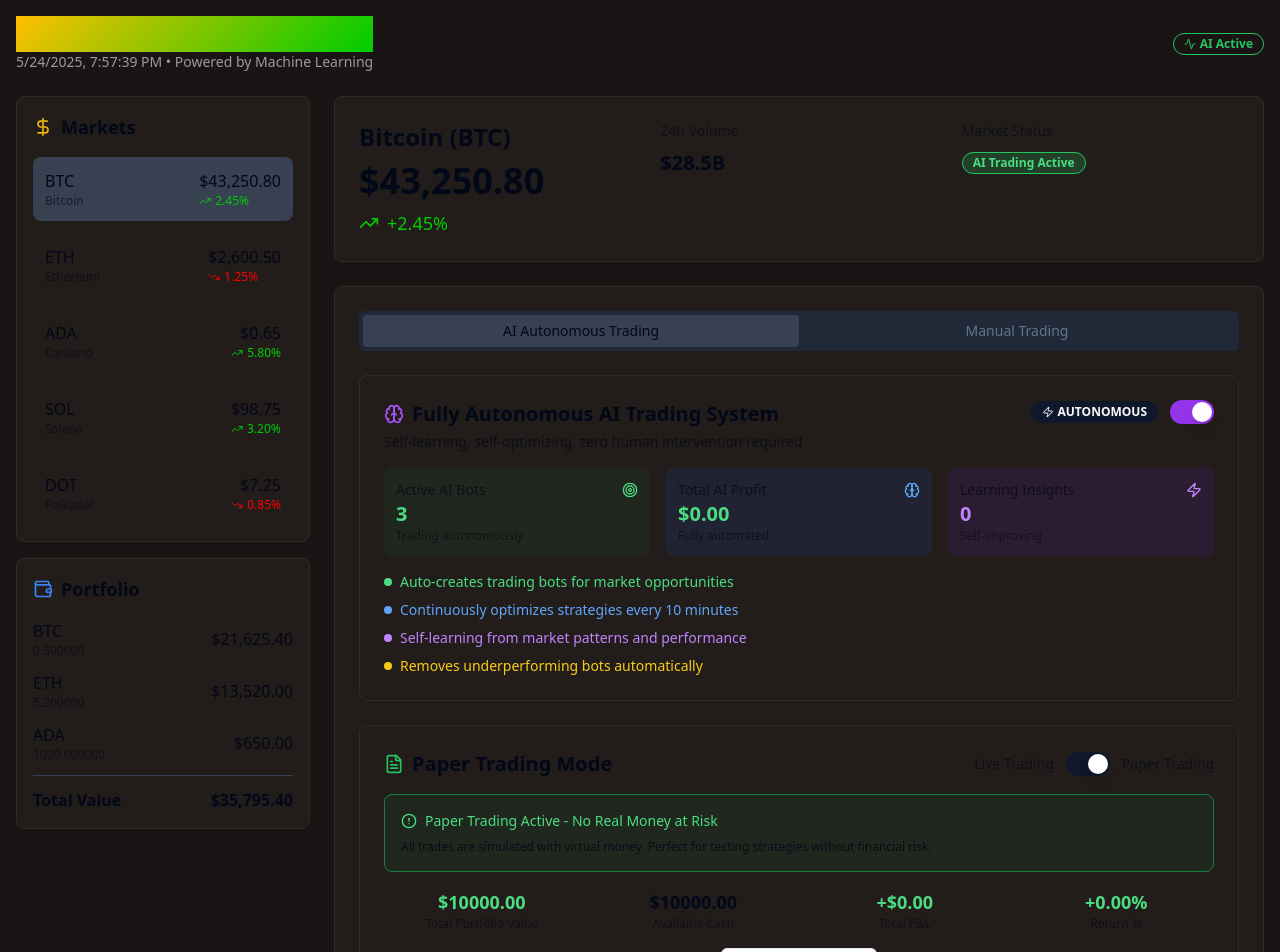
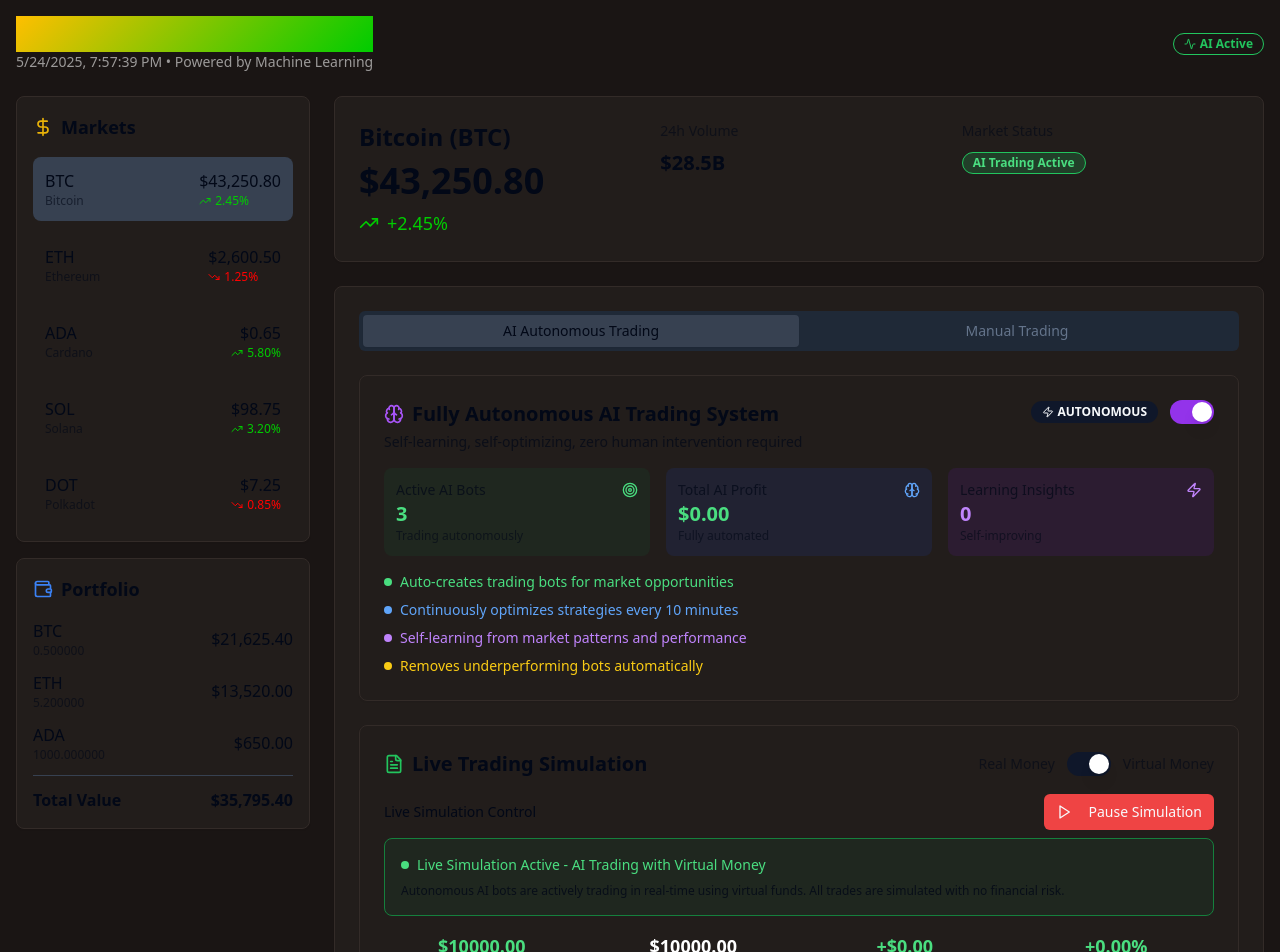
Before and after one commit to jamalbadran/voltcalc-core, a React (Vite) app: page / in a window 1280 px wide. Shown: the top 952 px of the page. Built offline with nearby package versions, Linux system fonts and the light colour scheme.

Commit message:
Add paper trading mode
Enable live trading simulation with fake money.

```diff
--- a/src/components/AutoTradingEngine.tsx
+++ b/src/components/AutoTradingEngine.tsx
@@ -1,4 +1,3 @@
-
 import { useState } from 'react';
 import { useToast } from '@/hooks/use-toast';
 import TradingPerformanceAnalyzer from './TradingPerformanceAnalyzer';
@@ -27,6 +26,23 @@ const AutoTradingEngine = ({ cryptoList, onTrade }: AutoTradingEngineProps) => {
     toggleAutonomousMode,
     handleLearningInsight
   } = useFullyAutonomousTrading(cryptoList, onTrade, isPaperMode);
+
+  const handlePaperModeChange = (paperMode: boolean) => {
+    setIsPaperMode(paperMode);
+
+    if (paperMode) {
+      toast({
+        title: 'Live Simulation Ready',
+        description: 'AI can now safely trade with virtual money in real-time',
+      });
+    } else {
+      toast({
+        title: 'Real Trading Mode',
+        description: 'Warning: AI will use real money for trades',
+        variant: 'destructive'
+      });
+    }
+  };
 
   const handleStrategyUpdate = (botId: string, strategy: { buyThreshold: number; sellThreshold: number }) => {
     setBots(prev => prev.map(bot => {
@@ -143,7 +159,7 @@ const AutoTradingEngine = ({ cryptoList, onTrade }: AutoTradingEngineProps) => {
       />
 
       <PaperTradingMode
-        onModeChange={setIsPaperMode}
+        onModeChange={handlePaperModeChange}
         cryptoList={cryptoList}
       />
 
--- a/src/components/PaperTradingMode.tsx
+++ b/src/components/PaperTradingMode.tsx
@@ -1,10 +1,9 @@
-
 import { useState, useEffect } from 'react';
 import { Card } from '@/components/ui/card';
 import { Button } from '@/components/ui/button';
 import { Badge } from '@/components/ui/badge';
 import { Switch } from '@/components/ui/switch';
-import { FileText, DollarSign, TrendingUp, AlertCircle } from 'lucide-react';
+import { FileText, DollarSign, TrendingUp, AlertCircle, Play } from 'lucide-react';
 import { useToast } from '@/hooks/use-toast';
 
 interface PaperPortfolio {
@@ -33,12 +32,24 @@ interface PaperTradingModeProps {
 const PaperTradingMode = ({ onModeChange, cryptoList }: PaperTradingModeProps) => {
   const { toast } = useToast();
   const [isPaperMode, setIsPaperMode] = useState(true);
+  const [isLiveSimulation, setIsLiveSimulation] = useState(false);
   const [paperPortfolio, setPaperPortfolio] = useState<PaperPortfolio>({
     cash: 10000,
     positions: {},
     totalValue: 10000,
     totalPnL: 0
   });
+
+  // Auto-enable live simulation for autonomous trading
+  useEffect(() => {
+    if (isPaperMode && !isLiveSimulation) {
+      setIsLiveSimulation(true);
+      toast({
+        title: 'Live Simulation Started',
+        description: 'AI bots are now actively trading with virtual money',
+      });
+    }
+  }, [isPaperMode]);
 
   useEffect(() => {
     // Update portfolio values based on current prices
@@ -68,12 +79,41 @@ const PaperTradingMode = ({ onModeChange, cryptoList }: PaperTradingModeProps) =
     setIsPaperMode(enabled);
     onModeChange(enabled);
 
+    if (enabled) {
+      setIsLiveSimulation(true);
       toast({
-      title: enabled ? 'Paper Trading Enabled' : 'Live Trading Enabled',
-      description: enabled ?
-        'All trades will be simulated with virtual money' :
-        'Warning: Real money will be used for trades',
-      variant: enabled ? 'default' : 'destructive'
+        title: 'Paper Trading Enabled',
+        description: 'Live simulation with virtual money activated',
+      });
+    } else {
+      setIsLiveSimulation(false);
+      toast({
+        title: 'Live Trading Enabled',
+        description: 'Warning: Real money will be used for trades',
+        variant: 'destructive'
+      });
+    }
+  };
+
+  const toggleLiveSimulation = () => {
+    if (!isPaperMode) {
+      toast({
+        title: 'Enable Paper Trading First',
+        description: 'Switch to paper trading mode to use live simulation',
+        variant: 'destructive'
+      });
+      return;
+    }
+
+    setIsLiveSimulation(prev => {
+      const newState = !prev;
+      toast({
+        title: newState ? 'Live Simulation Started' : 'Live Simulation Paused',
+        description: newState ?
+          'AI bots are now actively trading with virtual money' :
+          'Virtual trading simulation paused',
+      });
+      return newState;
     });
   };
 
@@ -92,6 +132,8 @@ const PaperTradingMode = ({ onModeChange, cryptoList }: PaperTradingModeProps) =
   };
 
   const executePaperTrade = (action: 'buy' | 'sell', symbol: string, amount: number) => {
+    if (!isLiveSimulation) return;
+
     const crypto = cryptoList.find(c => c.symbol === symbol);
     if (!crypto) return;
 
@@ -101,11 +143,13 @@ const PaperTradingMode = ({ onModeChange, cryptoList }: PaperTradingModeProps) =
       if (action === 'buy') {
         const cost = amount;
         if (cost > newPortfolio.cash) {
+          if (isLiveSimulation) {
             toast({
-            title: 'Insufficient Virtual Funds',
-            description: `Need $${cost.toFixed(2)}, have $${newPortfolio.cash.toFixed(2)}`,
+              title: 'Virtual Trade Rejected',
+              description: `Insufficient funds: Need $${cost.toFixed(2)}, have $${newPortfolio.cash.toFixed(2)}`,
               variant: 'destructive'
             });
+          }
           return prev;
         }
 
@@ -128,14 +172,23 @@ const PaperTradingMode = ({ onModeChange, cryptoList }: PaperTradingModeProps) =
         position.avgPrice = totalCost / totalAmount;
         position.value = totalAmount * crypto.price;
 
+        if (isLiveSimulation) {
+          toast({
+            title: 'Virtual Buy Executed',
+            description: `Bought ${cryptoAmount.toFixed(6)} ${symbol} for $${cost.toFixed(2)}`,
+          });
+        }
+
       } else { // sell
         const position = newPortfolio.positions[symbol];
         if (!position || position.amount < amount) {
+          if (isLiveSimulation) {
             toast({
-            title: 'Insufficient Virtual Position',
-            description: `Cannot sell ${amount.toFixed(6)} ${symbol}`,
+              title: 'Virtual Trade Rejected',
+              description: `Insufficient ${symbol} to sell`,
               variant: 'destructive'
             });
+          }
           return prev;
         }
 
@@ -146,6 +199,13 @@ const PaperTradingMode = ({ onModeChange, cryptoList }: PaperTradingModeProps) =
 
         if (position.amount < 0.000001) {
           delete newPortfolio.positions[symbol];
+        }
+
+        if (isLiveSimulation) {
+          toast({
+            title: 'Virtual Sell Executed',
+            description: `Sold ${amount.toFixed(6)} ${symbol} for $${sellValue.toFixed(2)}`,
+          });
         }
       }
 
@@ -167,30 +227,59 @@ const PaperTradingMode = ({ onModeChange, cryptoList }: PaperTradingModeProps) =
       <div className="flex items-center justify-between mb-4">
         <h3 className="text-xl font-semibold flex items-center">
           <FileText className="w-5 h-5 mr-2 text-green-500" />
-          Paper Trading Mode
+          Live Trading Simulation
         </h3>
 
         <div className="flex items-center space-x-3">
-          <span className="text-sm opacity-60">Live Trading</span>
+          <span className="text-sm opacity-60">Real Money</span>
           <Switch
             checked={isPaperMode}
             onCheckedChange={handleModeToggle}
           />
-          <span className="text-sm opacity-60">Paper Trading</span>
+          <span className="text-sm opacity-60">Virtual Money</span>
         </div>
       </div>
 
       {isPaperMode && (
-        <div className="bg-green-900/20 border border-green-700 rounded-lg p-4 mb-4">
+        <div className="mb-4">
+          <div className="flex items-center justify-between mb-2">
+            <span className="text-sm font-medium">Live Simulation Control</span>
+            <Button
+              variant={isLiveSimulation ? "destructive" : "default"}
+              size="sm"
+              onClick={toggleLiveSimulation}
+              className="flex items-center space-x-2"
+            >
+              <Play className="w-4 h-4" />
+              <span>{isLiveSimulation ? 'Pause Simulation' : 'Start Live Simulation'}</span>
+            </Button>
+          </div>
+
+          {isLiveSimulation ? (
+            <div className="bg-green-900/20 border border-green-700 rounded-lg p-4">
               <div className="flex items-center mb-2">
-            <AlertCircle className="w-4 h-4 mr-2 text-green-400" />
+                <div className="w-2 h-2 bg-green-400 rounded-full mr-2 animate-pulse"></div>
                 <span className="text-sm font-medium text-green-400">
-              Paper Trading Active - No Real Money at Risk
+                  Live Simulation Active - AI Trading with Virtual Money
                 </span>
               </div>
               <p className="text-xs opacity-80">
-            All trades are simulated with virtual money. Perfect for testing strategies without financial risk.
+                Autonomous AI bots are actively trading in real-time using virtual funds. All trades are simulated with no financial risk.
               </p>
+            </div>
+          ) : (
+            <div className="bg-yellow-900/20 border border-yellow-700 rounded-lg p-4">
+              <div className="flex items-center mb-2">
+                <AlertCircle className="w-4 h-4 mr-2 text-yellow-400" />
+                <span className="text-sm font-medium text-yellow-400">
+                  Live Simulation Paused
+                </span>
+              </div>
+              <p className="text-xs opacity-80">
+                Click "Start Live Simulation" to begin autonomous AI trading with virtual money.
+              </p>
+            </div>
+          )}
         </div>
       )}
 
@@ -203,7 +292,7 @@ const PaperTradingMode = ({ onModeChange, cryptoList }: PaperTradingModeProps) =
             </span>
           </div>
           <p className="text-xs opacity-80">
-            Trades will use real money. Ensure you understand the risks before proceeding.
+            Trades will use real money. Switch to virtual money mode for safe testing.
           </p>
         </div>
       )}
@@ -212,31 +301,39 @@ const PaperTradingMode = ({ onModeChange, cryptoList }: PaperTradingModeProps) =
         <div className="space-y-4">
           <div className="grid grid-cols-2 md:grid-cols-4 gap-4">
             <div className="text-center">
-              <div className="text-lg font-bold text-green-400">
+              <div className={`text-lg font-bold ${isLiveSimulation ? 'text-green-400' : 'text-gray-400'}`}>
                 ${paperPortfolio.totalValue.toFixed(2)}
               </div>
-              <div className="text-xs opacity-60">Total Portfolio Value</div>
+              <div className="text-xs opacity-60">Virtual Portfolio Value</div>
             </div>
 
             <div className="text-center">
-              <div className="text-lg font-bold">
+              <div className={`text-lg font-bold ${isLiveSimulation ? 'text-white' : 'text-gray-400'}`}>
                 ${paperPortfolio.cash.toFixed(2)}
               </div>
-              <div className="text-xs opacity-60">Available Cash</div>
+              <div className="text-xs opacity-60">Available Virtual Cash</div>
             </div>
 
             <div className="text-center">
-              <div className={`text-lg font-bold ${paperPortfolio.totalPnL >= 0 ? 'text-green-400' : 'text-red-400'}`}>
+              <div className={`text-lg font-bold ${
+                paperPortfolio.totalPnL >= 0 ?
+                (isLiveSimulation ? 'text-green-400' : 'text-gray-400') :
+                (isLiveSimulation ? 'text-red-400' : 'text-gray-400')
+              }`}>
                 {paperPortfolio.totalPnL >= 0 ? '+' : ''}${paperPortfolio.totalPnL.toFixed(2)}
               </div>
-              <div className="text-xs opacity-60">Total P&L</div>
+              <div className="text-xs opacity-60">Virtual P&L</div>
             </div>
 
             <div className="text-center">
-              <div className={`text-lg font-bold ${paperPortfolio.totalPnL >= 0 ? 'text-green-400' : 'text-red-400'}`}>
+              <div className={`text-lg font-bold ${
+                paperPortfolio.totalPnL >= 0 ?
+                (isLiveSimulation ? 'text-green-400' : 'text-gray-400') :
+                (isLiveSimulation ? 'text-red-400' : 'text-gray-400')
+              }`}>
                 {paperPortfolio.totalPnL >= 0 ? '+' : ''}{((paperPortfolio.totalPnL / 10000) * 100).toFixed(2)}%
               </div>
-              <div className="text-xs opacity-60">Return %</div>
+              <div className="text-xs opacity-60">Virtual Return %</div>
             </div>
           </div>
 
```
Lines whose indentation alone changed are shown as unchanged.
